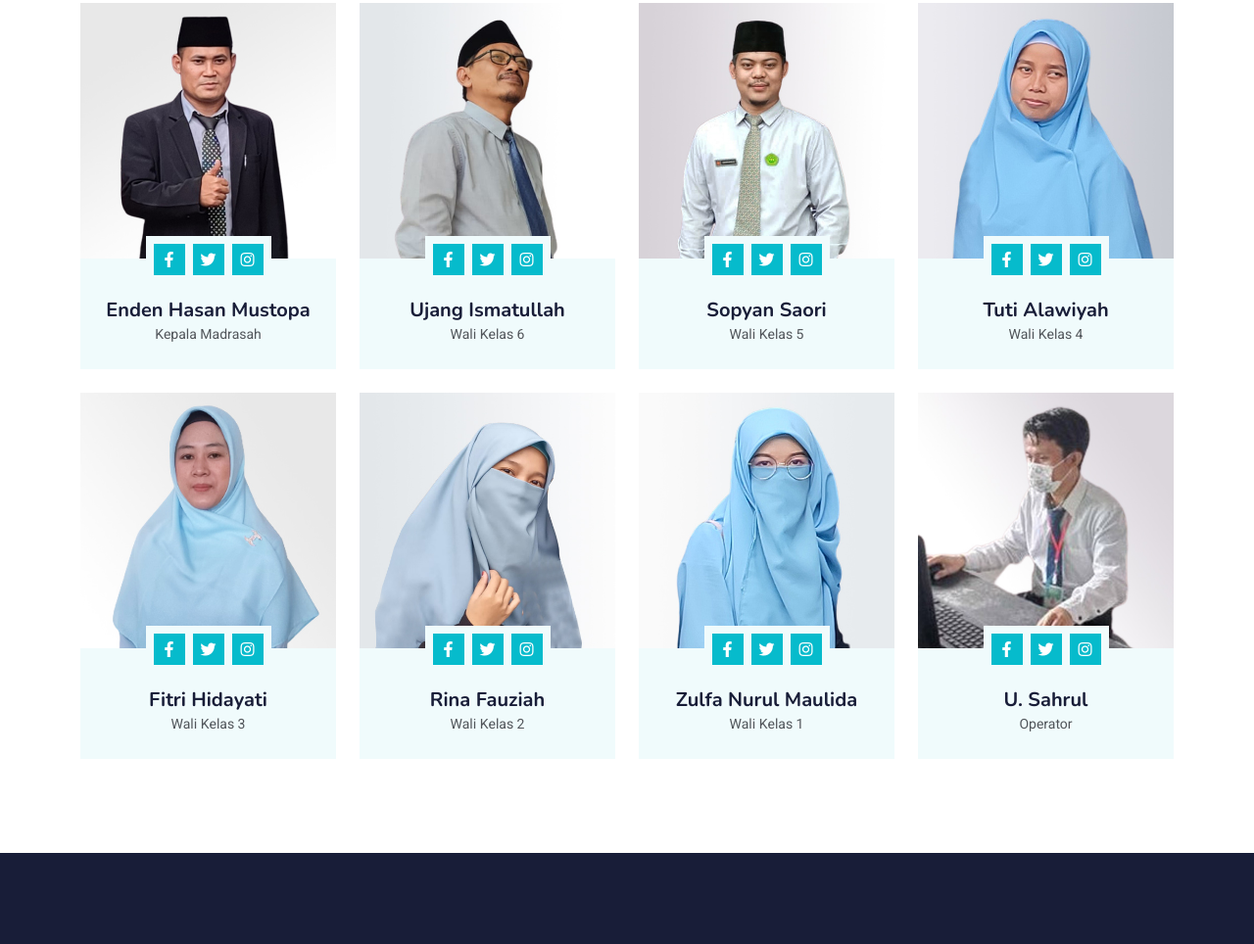
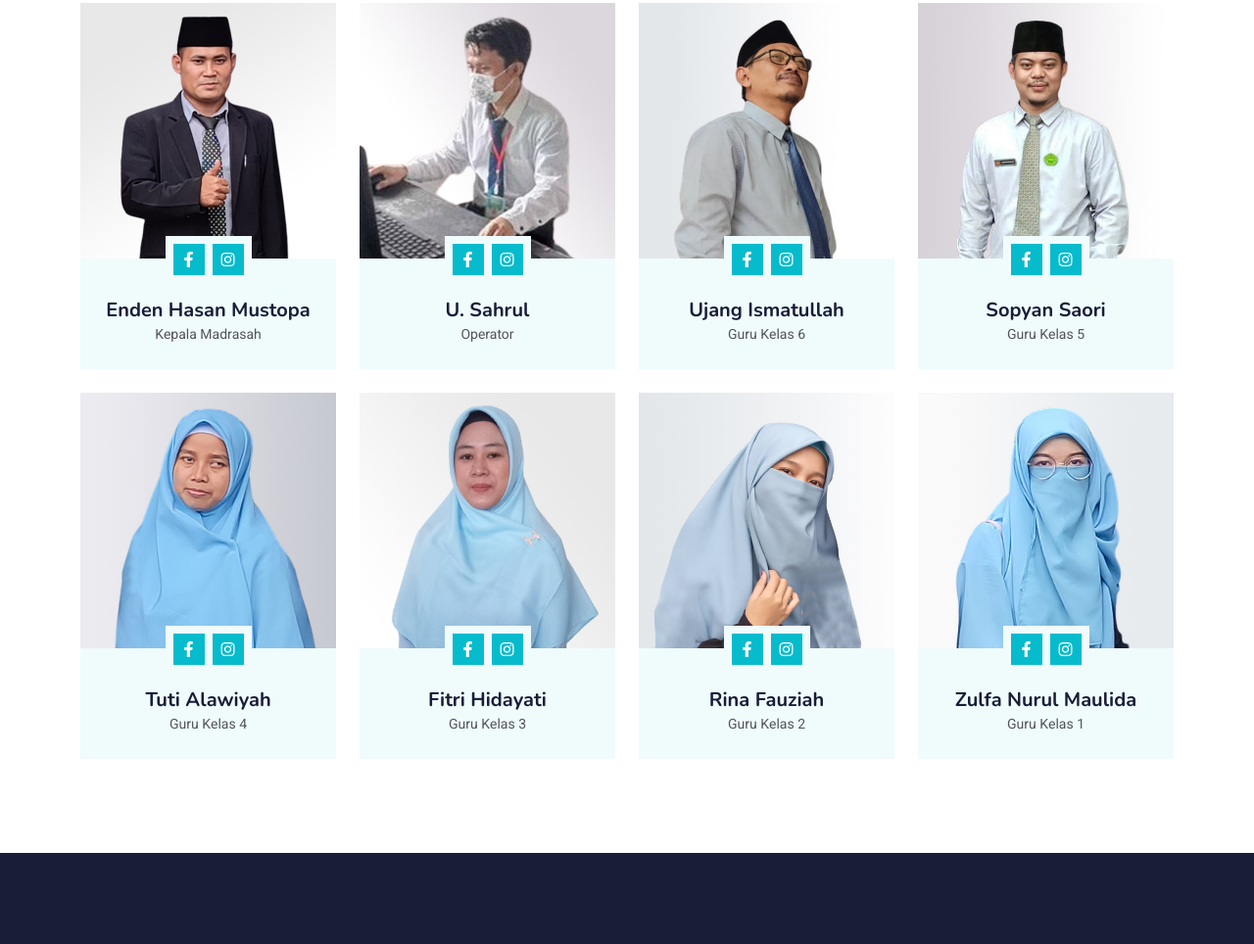
Before and after one commit to mimadaniah/mimadaniah.github.io, a plain HTML site: page team.html in a window 1280 px wide. Shown: the part 611-1575 px from the top of the page at 98% size. Drawn offline with nearby package versions, Linux system fonts and the light colour scheme.

Commit message:
Add files via upload

```diff
--- a/team.html
+++ b/team.html
@@ -136,16 +136,15 @@
                 <h1 class="mb-5">Tenaga Pendidik dan Kependidikan</h1>
             </div>
             <div class="row g-4">
-                <div class="col-lg-3 col-md-6 wow fadeInUp" data-wow-delay="0.5s">
+                <div class="col-lg-3 col-md-6 col-sm-6 col-xs-6 wow fadeInUp" data-wow-delay="0.1s">
                     <div class="team-item bg-light">
                         <div class="overflow-hidden">
                             <img class="img-fluid" src="img/team-8.jpg" alt="">
                         </div>
-                        <div class="position-relative d-flex justify-content-center" style="margin-top: -23px;">
+						<div class="position-relative d-flex justify-content-center" style="margin-top: -23px;">
                             <div class="bg-light d-flex justify-content-center pt-2 px-1">
-                                <a class="btn btn-sm-square btn-primary mx-1" href=""><i class="fab fa-facebook-f"></i></a>
-                                <a class="btn btn-sm-square btn-primary mx-1" href=""><i class="fab fa-twitter"></i></a>
-                                <a class="btn btn-sm-square btn-primary mx-1" href=""><i class="fab fa-instagram"></i></a>
+                                <a class="btn btn-sm-square btn-primary mx-1" href="https://www.facebook.com/dhenzmanagerofcormodcommunity"><i class="fab fa-facebook-f"></i></a>
+                                <a class="btn btn-sm-square btn-primary mx-1" href="https://www.instagram.com/dhenz_cell"><i class="fab fa-instagram"></i></a>
                             </div>
                         </div>
                         <div class="text-center p-4">
@@ -154,124 +153,15 @@
                         </div>
                     </div>
                 </div>
-				<div class="col-lg-3 col-md-6 wow fadeInUp" data-wow-delay="0.7s">
-                    <div class="team-item bg-light">
-                        <div class="overflow-hidden">
-                            <img class="img-fluid" src="img/team-1.jpg" alt="">
-                        </div>
-                        <div class="position-relative d-flex justify-content-center" style="margin-top: -23px;">
-                            <div class="bg-light d-flex justify-content-center pt-2 px-1">
-                                <a class="btn btn-sm-square btn-primary mx-1" href=""><i class="fab fa-facebook-f"></i></a>
-                                <a class="btn btn-sm-square btn-primary mx-1" href=""><i class="fab fa-twitter"></i></a>
-                                <a class="btn btn-sm-square btn-primary mx-1" href=""><i class="fab fa-instagram"></i></a>
-                            </div>
-                        </div>
-                        <div class="text-center p-4">
-                            <h5 class="mb-0">Ujang Ismatullah</h5>
-                            <small>Wali Kelas 6</small>
-                        </div>
-                    </div>
-                </div>
-                <div class="col-lg-3 col-md-6 wow fadeInUp" data-wow-delay="0.9s">
-                    <div class="team-item bg-light">
-                        <div class="overflow-hidden">
-                            <img class="img-fluid" src="img/team-2.jpg" alt="">
-                        </div>
-                        <div class="position-relative d-flex justify-content-center" style="margin-top: -23px;">
-                            <div class="bg-light d-flex justify-content-center pt-2 px-1">
-                                <a class="btn btn-sm-square btn-primary mx-1" href=""><i class="fab fa-facebook-f"></i></a>
-                                <a class="btn btn-sm-square btn-primary mx-1" href=""><i class="fab fa-twitter"></i></a>
-                                <a class="btn btn-sm-square btn-primary mx-1" href=""><i class="fab fa-instagram"></i></a>
-                            </div>
-                        </div>
-                        <div class="text-center p-4">
-                            <h5 class="mb-0">Sopyan Saori</h5>
-                            <small>Wali Kelas 5</small>
-                        </div>
-                    </div>
-                </div>
-                <div class="col-lg-3 col-md-6 wow fadeInUp" data-wow-delay="1.1s">
-                    <div class="team-item bg-light">
-                        <div class="overflow-hidden">
-                            <img class="img-fluid" src="img/team-3.jpg" alt="">
-                        </div>
-                        <div class="position-relative d-flex justify-content-center" style="margin-top: -23px;">
-                            <div class="bg-light d-flex justify-content-center pt-2 px-1">
-                                <a class="btn btn-sm-square btn-primary mx-1" href=""><i class="fab fa-facebook-f"></i></a>
-                                <a class="btn btn-sm-square btn-primary mx-1" href=""><i class="fab fa-twitter"></i></a>
-                                <a class="btn btn-sm-square btn-primary mx-1" href=""><i class="fab fa-instagram"></i></a>
-                            </div>
-                        </div>
-                        <div class="text-center p-4">
-                            <h5 class="mb-0">Tuti Alawiyah</h5>
-                            <small>Wali Kelas 4</small>
-                        </div>
-                    </div>
-                </div>
-                <div class="col-lg-3 col-md-6 wow fadeInUp" data-wow-delay="0.1s">
-                    <div class="team-item bg-light">
-                        <div class="overflow-hidden">
-                            <img class="img-fluid" src="img/team-4.jpg" alt="">
-                        </div>
-                        <div class="position-relative d-flex justify-content-center" style="margin-top: -23px;">
-                            <div class="bg-light d-flex justify-content-center pt-2 px-1">
-                                <a class="btn btn-sm-square btn-primary mx-1" href=""><i class="fab fa-facebook-f"></i></a>
-                                <a class="btn btn-sm-square btn-primary mx-1" href=""><i class="fab fa-twitter"></i></a>
-                                <a class="btn btn-sm-square btn-primary mx-1" href=""><i class="fab fa-instagram"></i></a>
-                            </div>
-                        </div>
-                        <div class="text-center p-4">
-                            <h5 class="mb-0">Fitri Hidayati</h5>
-                            <small>Wali Kelas 3</small>
-                        </div>
-                    </div>
-                </div>
-				<div class="col-lg-3 col-md-6 wow fadeInUp" data-wow-delay="0.3s">
-                    <div class="team-item bg-light">
-                        <div class="overflow-hidden">
-                            <img class="img-fluid" src="img/team-6.jpg" alt="">
-                        </div>
-                        <div class="position-relative d-flex justify-content-center" style="margin-top: -23px;">
-                            <div class="bg-light d-flex justify-content-center pt-2 px-1">
-                                <a class="btn btn-sm-square btn-primary mx-1" href=""><i class="fab fa-facebook-f"></i></a>
-                                <a class="btn btn-sm-square btn-primary mx-1" href=""><i class="fab fa-twitter"></i></a>
-                                <a class="btn btn-sm-square btn-primary mx-1" href=""><i class="fab fa-instagram"></i></a>
-                            </div>
-                        </div>
-                        <div class="text-center p-4">
-                            <h5 class="mb-0">Rina Fauziah</h5>
-                            <small>Wali Kelas 2</small>
-                        </div>
-                    </div>
-                </div>
-				<div class="col-lg-3 col-md-6 wow fadeInUp" data-wow-delay="0.5s">
-                    <div class="team-item bg-light">
-                        <div class="overflow-hidden">
-                            <img class="img-fluid" src="img/team-5.jpg" alt="">
-                        </div>
-                        <div class="position-relative d-flex justify-content-center" style="margin-top: -23px;">
-                            <div class="bg-light d-flex justify-content-center pt-2 px-1">
-                                <a class="btn btn-sm-square btn-primary mx-1" href=""><i class="fab fa-facebook-f"></i></a>
-                                <a class="btn btn-sm-square btn-primary mx-1" href=""><i class="fab fa-twitter"></i></a>
-                                <a class="btn btn-sm-square btn-primary mx-1" href=""><i class="fab fa-instagram"></i></a>
-                            </div>
-                        </div>
-                        <div class="text-center p-4">
-                            <h5 class="mb-0">Zulfa Nurul Maulida</h5>
-                            <small>Wali Kelas 1</small>
-                        </div>
-                    </div>
-                </div>
-				<div class="col-lg-3 col-md-6 wow fadeInUp" data-wow-delay="0.7s">
+				<div class="col-lg-3 col-md-6 col-sm-6 wow fadeInUp" data-wow-delay="0.3s">
                     <div class="team-item bg-light">
                         <div class="overflow-hidden">
                             <img class="img-fluid" src="img/team-7.jpg" alt="">
                         </div>
                         <div class="position-relative d-flex justify-content-center" style="margin-top: -23px;">
                             <div class="bg-light d-flex justify-content-center pt-2 px-1">
-                                <a class="btn btn-sm-square btn-primary mx-1" href=""><i class="fab fa-facebook-f"></i></a>
-                                <a class="btn btn-sm-square btn-primary mx-1" href=""><i class="fab fa-twitter"></i></a>
-                                <a class="btn btn-sm-square btn-primary mx-1" href=""><i class="fab fa-instagram"></i></a>
+                                <a class="btn btn-sm-square btn-primary mx-1" href="https://www.facebook.com/profile.php?id=100073768437690"><i class="fab fa-facebook-f"></i></a>
+                                <a class="btn btn-sm-square btn-primary mx-1" href="https://www.instagram.com/sahrul.mekeu"><i class="fab fa-instagram"></i></a>
                             </div>
                         </div>
                         <div class="text-center p-4">
@@ -280,10 +170,114 @@
                         </div>
                     </div>
                 </div>
+				<div class="col-lg-3 col-md-6 col-sm-6 col-xs-6 wow fadeInUp" data-wow-delay="0.5s">
+                    <div class="team-item bg-light">
+                        <div class="overflow-hidden">
+                            <img class="img-fluid" src="img/team-1.jpg" alt="">
+                        </div>
+                        <div class="position-relative d-flex justify-content-center" style="margin-top: -23px;">
+                            <div class="bg-light d-flex justify-content-center pt-2 px-1">
+                                <a class="btn btn-sm-square btn-primary mx-1" href="https://www.facebook.com/u.ismatullah"><i class="fab fa-facebook-f"></i></a>
+                                <a class="btn btn-sm-square btn-primary mx-1" href="https://www.instagram.com/uismatullah"><i class="fab fa-instagram"></i></a>
+                            </div>
+                        </div>
+                        <div class="text-center p-4">
+                            <h5 class="mb-0">Ujang Ismatullah</h5>
+                            <small>Guru Kelas 6</small>
+                        </div>
+                    </div>
+                </div>
+                <div class="col-lg-3 col-md-6 col-sm-6 col-xs-6 wow fadeInUp" data-wow-delay="0.7s">
+                    <div class="team-item bg-light">
+                        <div class="overflow-hidden">
+                            <img class="img-fluid" src="img/team-2.jpg" alt="">
+                        </div>
+                        <div class="position-relative d-flex justify-content-center" style="margin-top: -23px;">
+                            <div class="bg-light d-flex justify-content-center pt-2 px-1">
+                                <a class="btn btn-sm-square btn-primary mx-1" href="https://www.facebook.com/muhamad.sopian.528"><i class="fab fa-facebook-f"></i></a>
+                                <a class="btn btn-sm-square btn-primary mx-1" href=""><i class="fab fa-instagram"></i></a>
+                            </div>
+                        </div>
+                        <div class="text-center p-4">
+                            <h5 class="mb-0">Sopyan Saori</h5>
+                            <small>Guru Kelas 5</small>
+                        </div>
+                    </div>
+                </div>
+                <div class="col-lg-3 col-md-6 col-sm-6 col-xs-6 wow fadeInUp" data-wow-delay="0.1s">
+                    <div class="team-item bg-light">
+                        <div class="overflow-hidden">
+                            <img class="img-fluid" src="img/team-3.jpg" alt="">
+                        </div>
+                        <div class="position-relative d-flex justify-content-center" style="margin-top: -23px;">
+                            <div class="bg-light d-flex justify-content-center pt-2 px-1">
+                                <a class="btn btn-sm-square btn-primary mx-1" href="https://www.facebook.com/tuti.alawiah.10236"><i class="fab fa-facebook-f"></i></a>
+                                <a class="btn btn-sm-square btn-primary mx-1" href=""><i class="fab fa-instagram"></i></a>
+                            </div>
+                        </div>
+                        <div class="text-center p-4">
+                            <h5 class="mb-0">Tuti Alawiyah</h5>
+                            <small>Guru Kelas 4</small>
+                        </div>
+                    </div>
+                </div>
+                <div class="col-lg-3 col-md-6 col-sm-6 col-xs-6 wow fadeInUp" data-wow-delay="0.3s">
+                    <div class="team-item bg-light">
+                        <div class="overflow-hidden">
+                            <img class="img-fluid" src="img/team-4.jpg" alt="">
+                        </div>
+                        <div class="position-relative d-flex justify-content-center" style="margin-top: -23px;">
+                            <div class="bg-light d-flex justify-content-center pt-2 px-1">
+                                <a class="btn btn-sm-square btn-primary mx-1" href="https://www.facebook.com/fitri.hidayati.5623"><i class="fab fa-facebook-f"></i></a>
+                                <a class="btn btn-sm-square btn-primary mx-1" href="https://www.instagram.com/fitri.hidayati5623"><i class="fab fa-instagram"></i></a>
+                            </div>
+                        </div>
+                        <div class="text-center p-4">
+                            <h5 class="mb-0">Fitri Hidayati</h5>
+                            <small>Guru Kelas 3</small>
+                        </div>
+                    </div>
+                </div>
+				<div class="col-lg-3 col-md-6 col-sm-6 col-xs-6 wow fadeInUp" data-wow-delay="0.5s">
+                    <div class="team-item bg-light">
+                        <div class="overflow-hidden">
+                            <img class="img-fluid" src="img/team-6.jpg" alt="">
+                        </div>
+                        <div class="position-relative d-flex justify-content-center" style="margin-top: -23px;">
+                            <div class="bg-light d-flex justify-content-center pt-2 px-1">
+                                <a class="btn btn-sm-square btn-primary mx-1" href="https://www.facebook.com/zazi.zazi.7161"><i class="fab fa-facebook-f"></i></a>
+                                <a class="btn btn-sm-square btn-primary mx-1" href=""><i class="fab fa-instagram"></i></a>
+                            </div>
+                        </div>
+                        <div class="text-center p-4">
+                            <h5 class="mb-0">Rina Fauziah</h5>
+                            <small>Guru Kelas 2</small>
+                        </div>
+                    </div>
+                </div>
+				<div class="col-lg-3 col-md-6 col-sm-6 wow fadeInUp" data-wow-delay="0.7s">
+                    <div class="team-item bg-light">
+                        <div class="overflow-hidden">
+                            <img class="img-fluid" src="img/team-5.jpg" alt="">
+                        </div>
+                        <div class="position-relative d-flex justify-content-center" style="margin-top: -23px;">
+                            <div class="bg-light d-flex justify-content-center pt-2 px-1">
+                                <a class="btn btn-sm-square btn-primary mx-1" href="https://www.facebook.com/profile.php?id=100006261858079"><i class="fab fa-facebook-f"></i></a>
+                                <a class="btn btn-sm-square btn-primary mx-1" href="https://www.instagram.com/zulfamaulidd/"><i class="fab fa-instagram"></i></a>
+                            </div>
+                        </div>
+                        <div class="text-center p-4">
+                            <h5 class="mb-0">Zulfa Nurul Maulida</h5>
+                            <small>Guru Kelas 1</small>
+                        </div>
+                    </div>
+                </div>
+
             </div>
         </div>
     </div>
     <!-- Team End -->
+
 
 
     <!-- Footer Start -->
```
